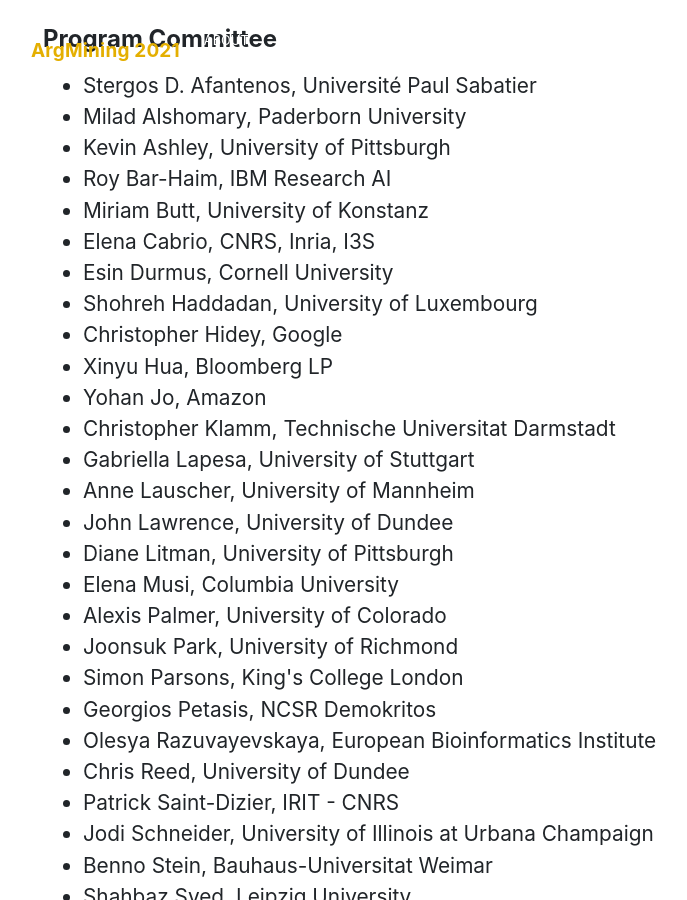
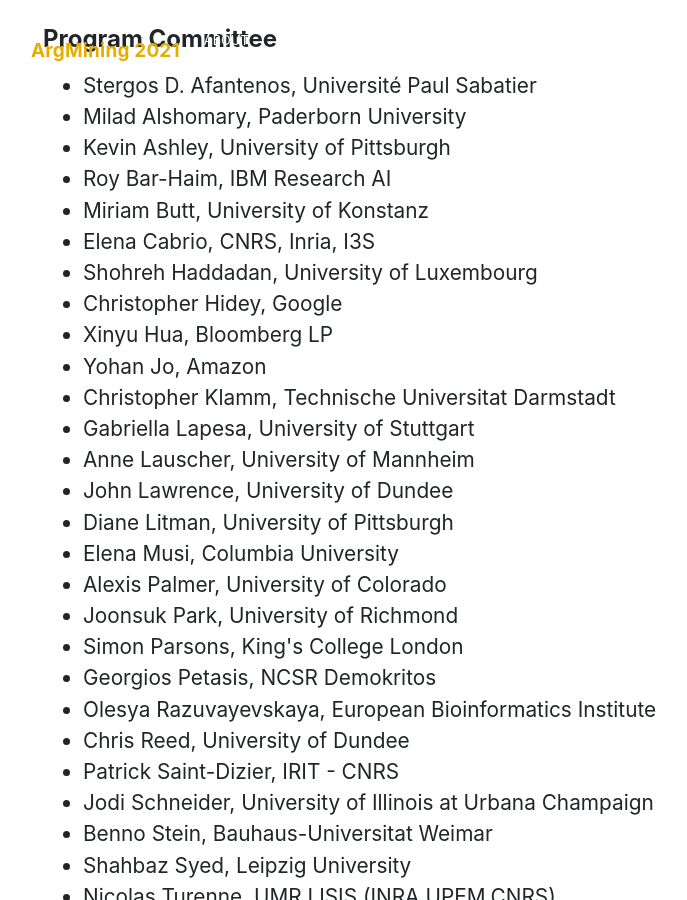
Before and after one commit to argmining2021/argmining2021.github.io, a Jekyll site: the page built from index.html, in a window 1280 px wide and 900 px high, scrolled down 5233 px. Shown: the whole window, without its empty margins (36-723 px from the left). Built offline with Jekyll 4.4.1, drawn with Linux system fonts in a browser that asks for light colours; nearby versions of some CDN libraries; some web fonts are replaced.

Commit message:
Update committee.html

```diff
--- a/_includes/sections/committee.html
+++ b/_includes/sections/committee.html
@@ -90,7 +90,6 @@
               <li>Roy Bar-Haim, IBM Research AI</li>
               <li>Miriam Butt, University of Konstanz</li>
               <li>Elena Cabrio, CNRS, Inria, I3S</li>
-              <li>Esin Durmus, Cornell University</li>
               <li>Shohreh	Haddadan, University of Luxembourg</li>
               <li>Christopher	Hidey, Google</li>
               <li>Xinyu	Hua, Bloomberg LP</li>
```
